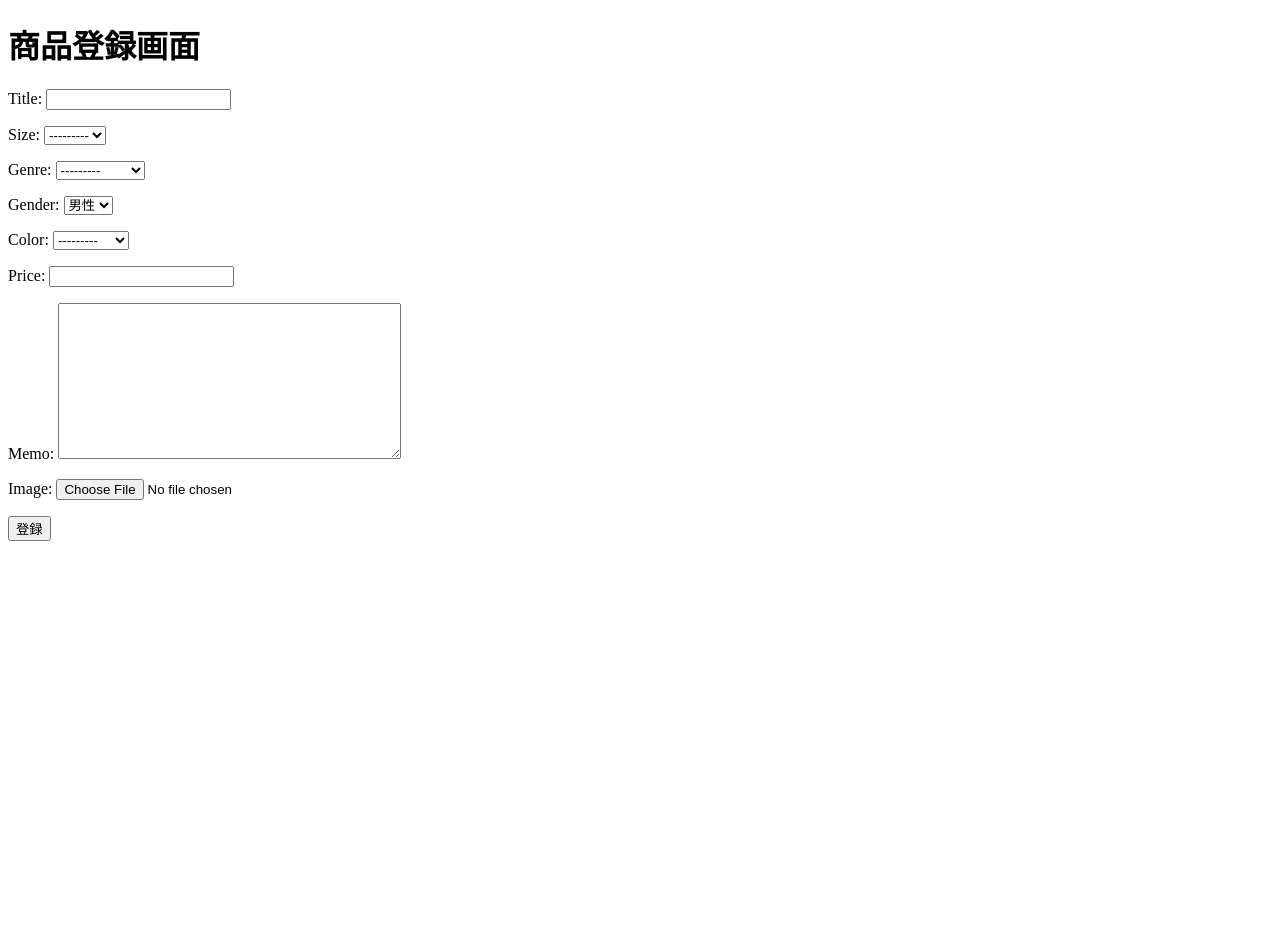
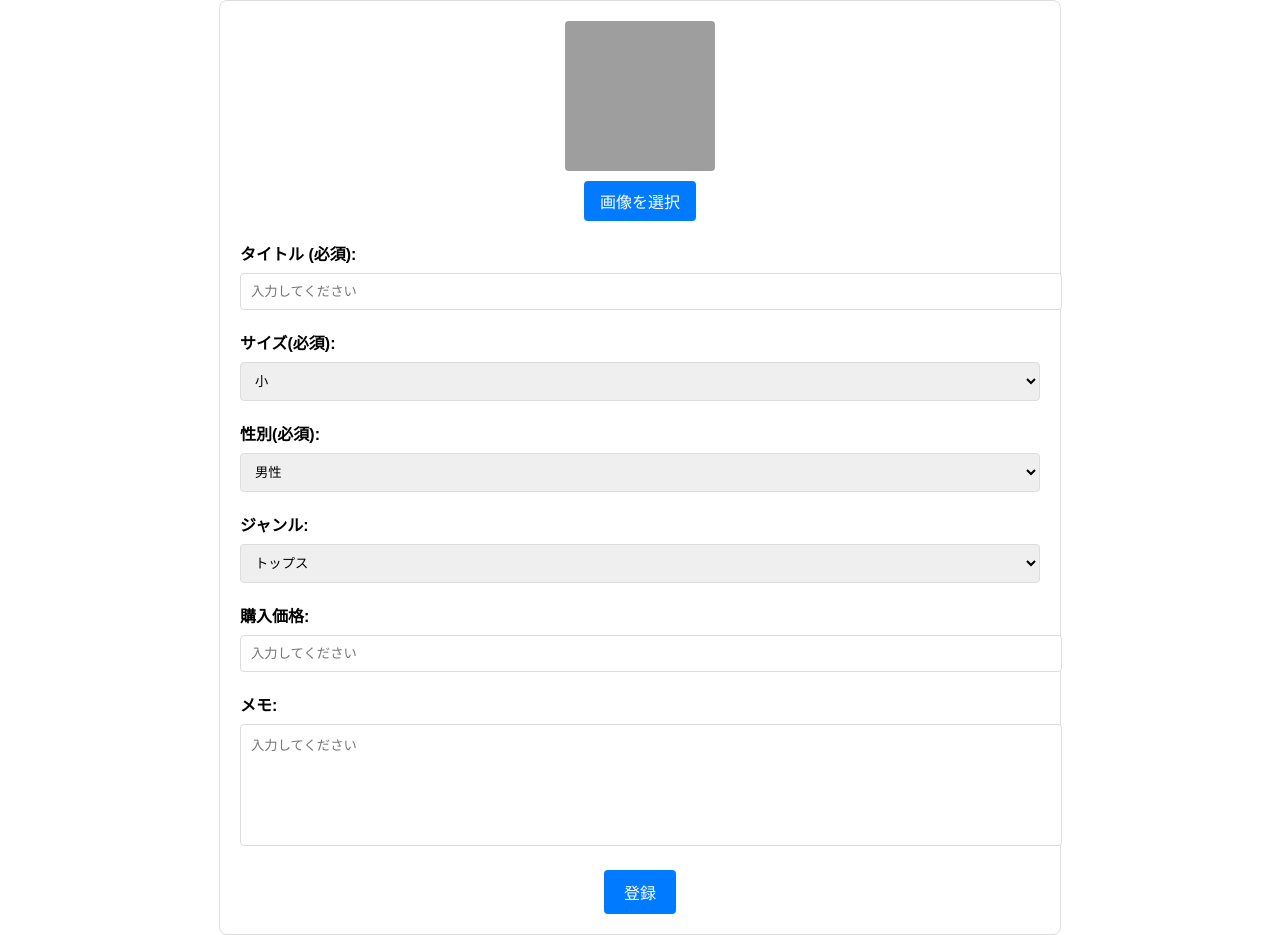
Before and after one commit to gdgdbaby21/Baby-Closet, a Django app: page /clothes/create/ in a window 1280 px wide. Before the commit the page ends 541 px from the top, so only its background shows below. Run offline with Django 5.2, Linux system fonts and the light colour scheme; grey boxes are pictures that could not be loaded.

Commit message:
服管理登録画面の実装

```diff
--- a/app/templates/clothes_create.html
+++ b/app/templates/clothes_create.html
@@ -2,15 +2,177 @@
 <html lang="ja">
 <head>
     <meta charset="UTF-8">
-    <meta name="viewport" content="width=device-width, initial-scale=1.0">
-    <title>商品登録</title>
+    <style>
+        body {
+            font-family: Arial, sans-serif;
+            margin: 0;
+            padding: 0;
+            box-sizing: border-box;
+        }
+
+        header {
+            display: flex;
+            justify-content: space-between;
+            align-items: center;
+            padding: 10px 20px;
+            background-color: #f4f4f4;
+            border-bottom: 1px solid #ddd;
+        }
+
+        header a {
+            text-decoration: none;
+            color: #333;
+            margin-left: 10px;
+        }
+
+        h1 {
+            text-align: center;
+            margin: 20px 0;
+        }
+
+        main {
+            max-width: 800px;
+            margin: 0 auto;
+            padding: 20px;
+            background-color: #fff;
+            border: 1px solid #ddd;
+            border-radius: 8px;
+        }
+
+        .form-group {
+            margin-bottom: 20px;
+        }
+
+        .form-group label {
+            display: block;
+            margin-bottom: 8px;
+            font-weight: bold;
+        }
+
+        .form-group input,
+        .form-group select,
+        .form-group textarea {
+            width: 100%;
+            padding: 10px;
+            border: 1px solid #ddd;
+            border-radius: 4px;
+        }
+
+        .form-group textarea {
+            resize: none;
+            height: 100px;
+        }
+
+        .image-upload {
+            text-align: center;
+            margin-bottom: 20px;
+        }
+
+        .image-upload img {
+            width: 150px;
+            height: 150px;
+            background-color: #ddd;
+            display: block;
+            margin: 0 auto 10px;
+            border-radius: 4px;
+        }
+
+        .image-upload label {
+            cursor: pointer;
+            display: inline-block;
+            background-color: #007BFF;
+            color: #fff;
+            padding: 8px 16px;
+            border: none;
+            border-radius: 4px;
+            text-align: center;
+        }
+
+        .image-upload input {
+            display: none;
+        }
+
+        .button-container {
+            text-align: center;
+            margin-top: 20px;
+        }
+
+        .button-container button {
+            padding: 10px 20px;
+            font-size: 16px;
+            border: none;
+            border-radius: 4px;
+            background-color: #007BFF;
+            color: white;
+            cursor: pointer;
+        }
+
+        .button-container button:hover {
+            background-color: #0056b3;
+        }
+    </style>
 </head>
 <body>
-    <h1>商品登録画面</h1>
-    <form method="post" enctype="multipart/form-data">
-        {% csrf_token %}
-        {{ form.as_p }}
-        <button type="submit">登録</button>
-    </form>
+    <main>
+        <form>
+            <div class="image-upload">
+                <img src="#" alt="image" id="preview">
+                <label for="image-upload">画像を選択</label>
+                <input type="file" id="image-upload" accept="image/*" onchange="previewImage(event)">
+            </div>
+
+            <div class="form-group">
+                <label for="title">タイトル (必須):</label>
+                <input type="text" id="title" placeholder="入力してください">
+            </div>
+
+            <div class="form-group">
+                <label for="size">サイズ(必須):</label>
+                <select id="size">
+                    <option value="small">小</option>
+                    <option value="medium">中</option>
+                    <option value="large">大</option>
+                </select>
+            </div>
+
+            <div class="form-group">
+                <label for="gender">性別(必須):</label>
+                <select id="gender">
+                    <option value="male">男性</option>
+                    <option value="female">女性</option>
+                </select>
+            </div>
+
+            <div class="form-group">
+                <label for="genre">ジャンル:</label>
+                <select id="genre">
+                    <option value="tops">トップス</option>
+                    <option value="pants">パンツ</option>
+                    <option value="outer">アウター</option>
+                </select>
+            </div>
+
+            <div class="form-group">
+                <label for="price">購入価格:</label>
+                <input type="text" id="price" placeholder="入力してください">
+            </div>
+
+            <div class="form-group">
+                <label for="memo">メモ:</label>
+                <textarea id="memo" placeholder="入力してください"></textarea>
+            </div>
+
+            <div class="button-container">
+                <button type="submit">登録</button>
+            </div>
+        </form>
+    </main>
+
+    <script>
+        function previewImage(event) {
+            const preview = document.getElementById('preview');
+            preview.src = URL.createObjectURL(event.target.files[0]);
+        }
+    </script>
 </body>
 </html>
--- a/app/views.py
+++ b/app/views.py
@@ -9,11 +9,9 @@ from django.contrib import messages
 from .models import UserProfile, WishlistItem, Clothes
 from .forms import UserProfileForm, WishlistItemForm, ClothingSearchForm
 from django.urls import reverse_lazy
-from django.views.generic.edit import DeleteView, CreateView, FormView
 from django.db.models import Q
-from django.views.generic.edit import FormView
-from django.views.generic.list import ListView
-
+from django.views.generic.edit import FormView, DeleteView
+from django.views.generic import TemplateView
 
 
 class PortfolioView(View):
@@ -124,7 +122,7 @@ class WishlistDeleteView(DeleteView):
     success_url = reverse_lazy('wishlist')
 
 
-class Clothes_createView(CreateView):
+class ClothesCreateView(TemplateView):
     model = Clothes
     fields = '__all__'
     template_name = 'clothes_create.html'
--- a/babycloset/urls.py
+++ b/babycloset/urls.py
@@ -18,7 +18,7 @@ Including another URLconf
 
 from django.contrib import admin
 from django.urls import path
-from app.views import PortfolioView, SignupView, LoginView, HomeView, ProfileView, WishlistView, ClothesView, LogoutView, EditProfileView, Wishlist_detailView , Wishlist_createView, WishlistDeleteView, Clothes_createView, ClothingSearchView
+from app.views import PortfolioView, SignupView, LoginView, HomeView, ProfileView, WishlistView, ClothesView, LogoutView, EditProfileView, Wishlist_detailView , Wishlist_createView, WishlistDeleteView, ClothesCreateView, ClothingSearchView
 from django.contrib.auth import views as auth_views
 from django.conf import settings
 from django.conf.urls.static import static
@@ -37,7 +37,7 @@ urlpatterns = [
     path('wishlist/item/<int:item_id>/', Wishlist_detailView.as_view(), name='wishlist_detail'),
     path('wishlist/create/', Wishlist_createView.as_view(), name='wishlist_create'),
     path('wishlist/<int:pk>/delete/', WishlistDeleteView.as_view(), name='wishlist_delete'),
-    path('clothes/create/', Clothes_createView.as_view(), name='clothes_create'),
+    path('clothes/create/', ClothesCreateView.as_view(), name='clothes_create'),
     path('search', ClothingSearchView.as_view(), name='clothing_search'),
 ]
 
```
Also changed, not shown: app/templates/clothes.html (+15 -1 lines), db.sqlite3.
